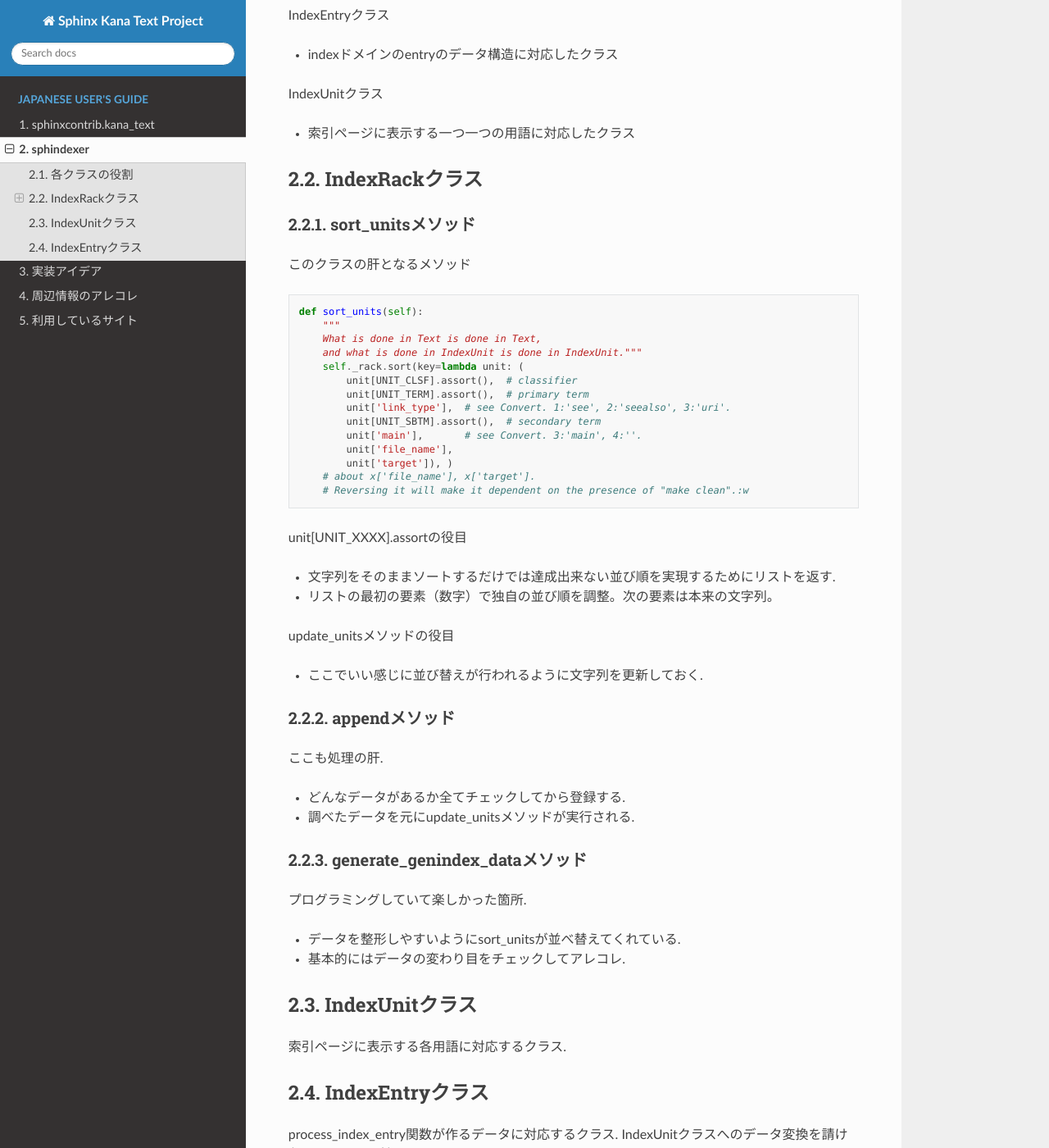
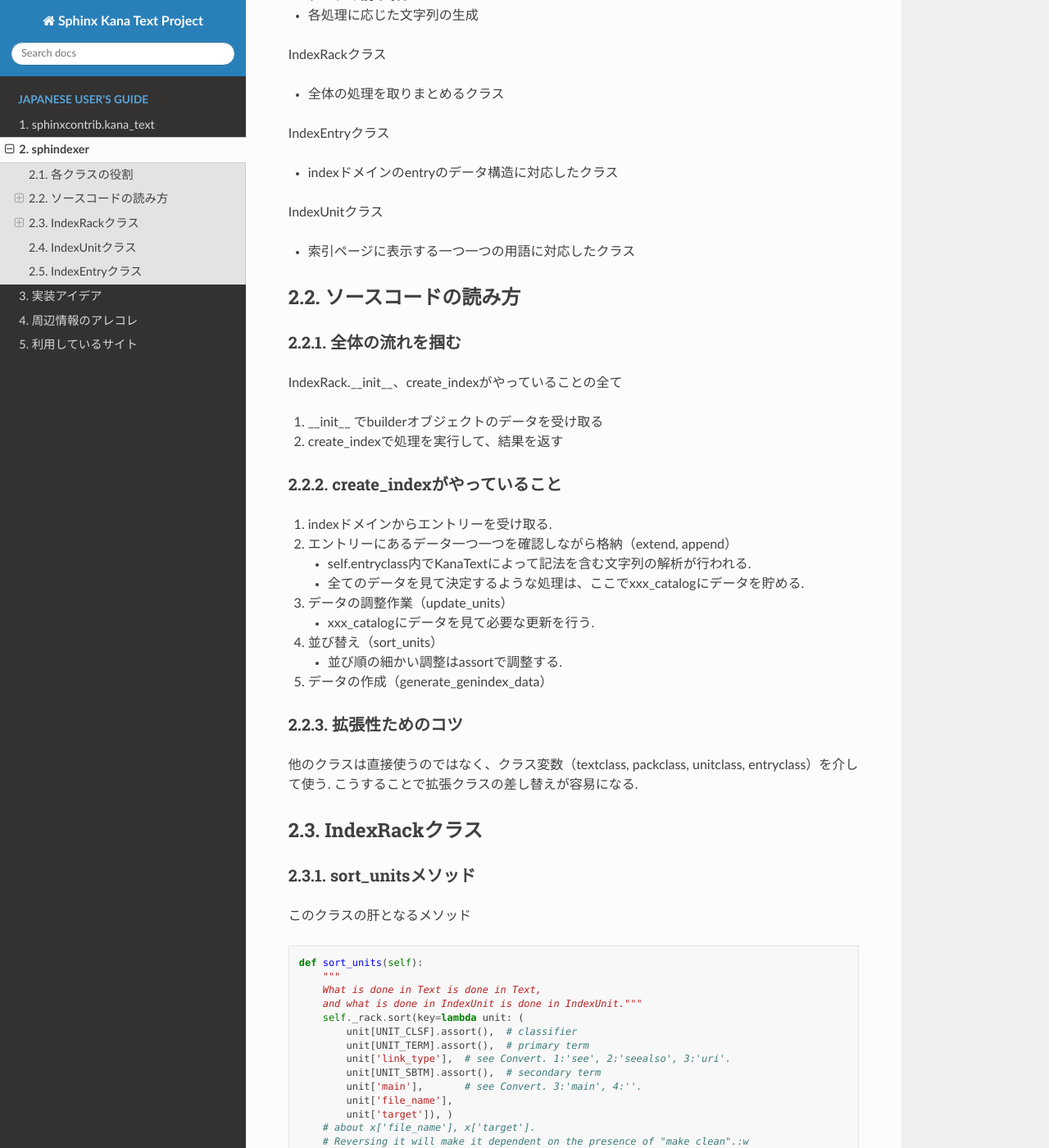
Before and after one commit to KaKkouo/kana_text, a Sphinx documentation site: the page built from docs/sphindexer.rst, in a window 1280 px wide and 1400 px high, scrolled down 668 px. Shown: the whole window at 82% size. Built offline with Sphinx 7.4.7 and the Read the Docs theme 2.0.0, drawn with Linux system fonts in a browser that asks for light colours; some of the changed text lies outside the part shown.

Commit message:
for understanding the indexrack.py.

```diff
--- a/docs/sphindexer.rst
+++ b/docs/sphindexer.rst
@@ -6,6 +6,8 @@ sphindexer
    :local:
 
 主に、ソースコードを読み解く上での要点.
+
+パッケージは異なりますが、日本語で書く都合上こちらに書きます.
 
 各クラスの役割
 ==============
@@ -25,6 +27,39 @@ IndexEntryクラス
 IndexUnitクラス
 
 - 索引ページに表示する一つ一つの用語に対応したクラス
+
+ソースコードの読み方
+====================
+
+全体の流れを掴む
+-----------------
+IndexRack.__init__、create_indexがやっていることの全て
+
+1. __init__ でbuilderオブジェクトのデータを受け取る
+2. create_indexで処理を実行して、結果を返す
+
+create_indexがやっていること
+----------------------------
+1. indexドメインからエントリーを受け取る.
+2. エントリーにあるデータ一つ一つを確認しながら格納（extend, append）
+
+   - self.entryclass内でKanaTextによって記法を含む文字列の解析が行われる.
+   - 全てのデータを見て決定するような処理は、ここでxxx_catalogにデータを貯める.
+
+3. データの調整作業（update_units）
+
+   - xxx_catalogにデータを見て必要な更新を行う.
+
+4. 並び替え（sort_units）
+
+   - 並び順の細かい調整はassortで調整する.
+
+5. データの作成（generate_genindex_data）
+
+拡張性ためのコツ
+----------------
+他のクラスは直接使うのではなく、クラス変数（textclass, packclass, unitclass, entryclass）を介して使う.
+こうすることで拡張クラスの差し替えが容易になる.
 
 IndexRackクラス
 ===============
```
